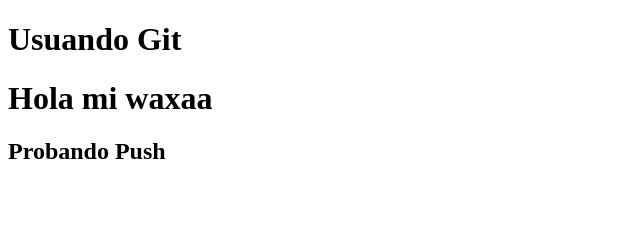
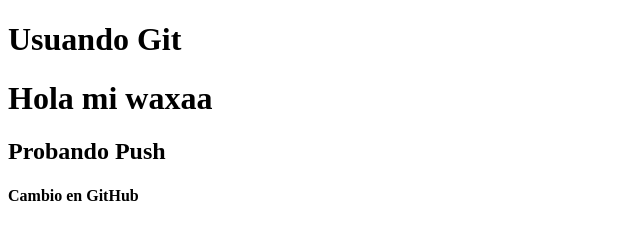
Before and after one commit to FranMGB96/UsandoGitHub, a plain HTML site: page index.html in a window 1280 px wide. Shown: the whole page, without its empty margins (0-640 px from the left). Drawn offline with Linux system fonts and the light colour scheme.

Commit message:
Update index.html

```diff
--- a/index.html
+++ b/index.html
@@ -10,5 +10,6 @@
     <h1>Usuando Git</h1>
     <h1>Hola mi waxaa</h1>
     <h2>Probando Push</h2>
+    <h4>Cambio en GitHub</h4>
 </body>
 </html>
```
